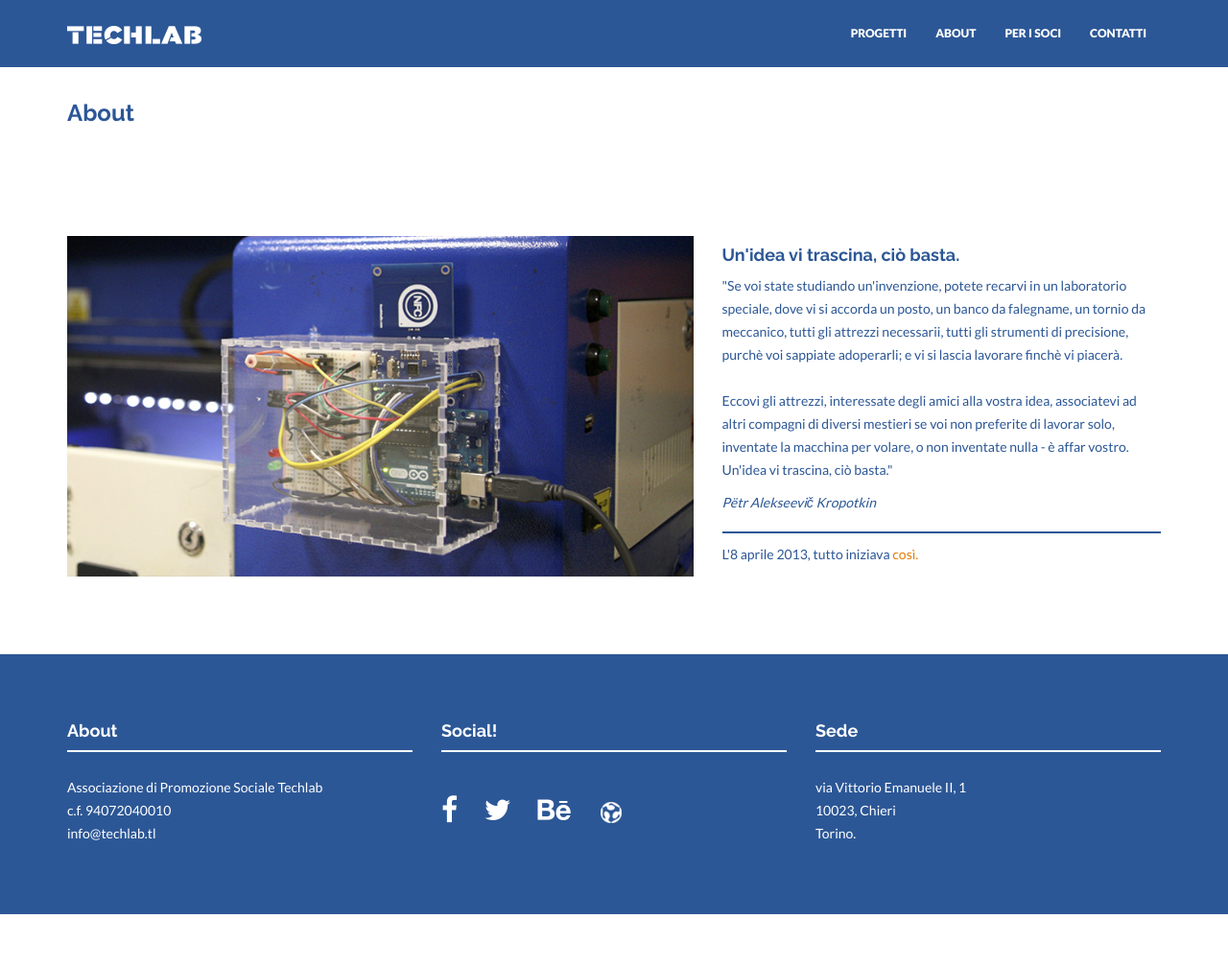
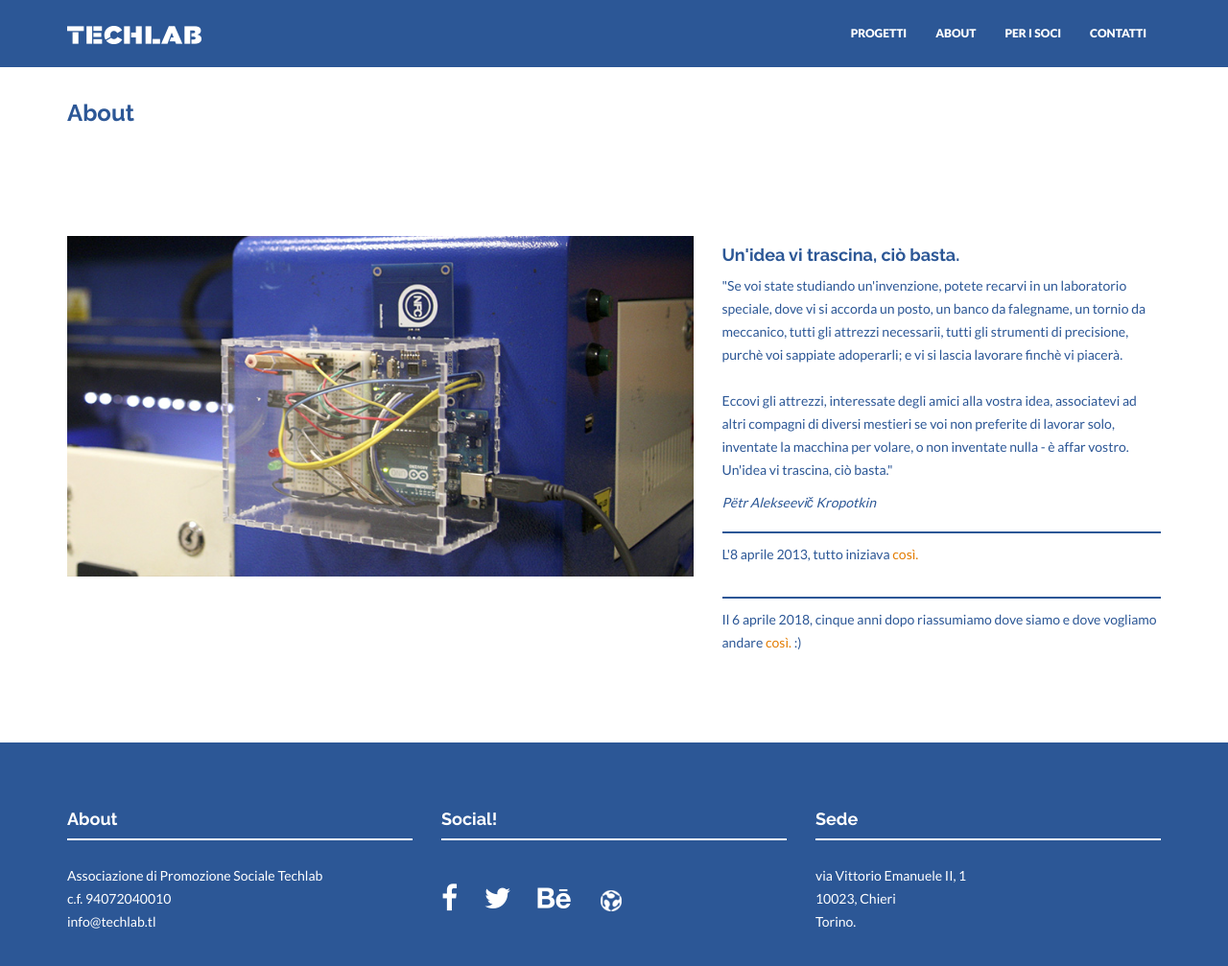
Before and after one commit to techlabtl/techlabtl.github.io, a Jekyll site: the page built from about.html, in a window 1280 px wide and 1045 px high. Shown: the top 1007 px of the window at 96% size. Built offline with Jekyll 4.4.1, drawn with Linux system fonts in a browser that asks for light colours; nearby versions of some CDN libraries.

Commit message:
link timeline

```diff
--- a/about.html
+++ b/about.html
@@ -21,6 +21,9 @@ permalink: /about/
             <i>Pëtr Alekseevič Kropotkin</i><br><br>
             <div class="hline"></div>
             <p>L'8 aprile 2013, tutto iniziava <a href="http://fatto.techlab.tl/blog/2013/04/08/prefazione/" target=”_blank”>così.</a></p>
+            <br>
+            <div class="hline"></div>
+            <p>Il 6 aprile 2018, cinque anni dopo riassumiamo dove siamo e dove vogliamo andare <a href="https://clodpheasant.github.io/timeline/" target=”_blank”>così. </a> :)</p>
 
         </div>
     </div><! --/row -->
```
Also changed, not shown: 12 other files.
